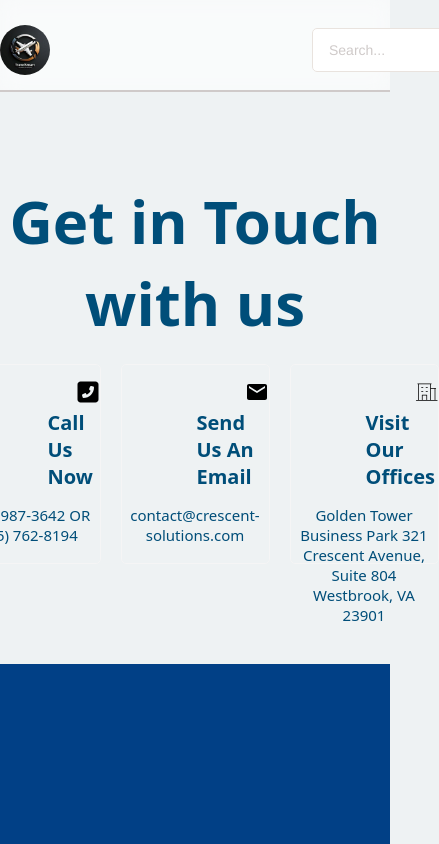
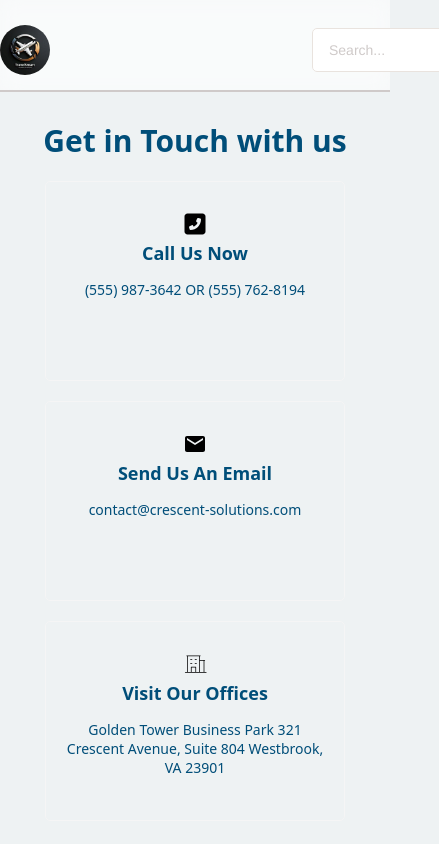
Before and after one commit to Quaintbrake5/Tech, a React (Vite) app: page /contact in a window 390 px wide. Shown: the top 844 px of the page, 439 px wide, since content can reach past the window. Built offline with nearby package versions, Linux system fonts and the light colour scheme.

Commit message:
Added my project

```diff
--- a/src/Components/sections/contact/Contact.css
+++ b/src/Components/sections/contact/Contact.css
@@ -1,69 +1,103 @@
-h2{
+h2 {
     font-size: 60px;
     margin-top: 180px;
     text-align: center;
     color: #004E79;
 }
 
-.contact_container{
+.contact_container {
     display: flex;
+    flex-wrap: wrap;
     margin-top: 20px;
     justify-content: center;
     gap: 20px;
 }
 
-.contact_container .box{
+.contact_container .box {
     border: 1px solid whitesmoke;
     width: 330px;
     height: 200px;
     border-radius: 5px;
+    display: flex;
+    flex-direction: column;
+    align-items: center;
+    padding: 15px;
+    box-sizing: border-box;
 }
 
-.contact_container .box:hover{
+.contact_container .box:hover {
     box-shadow: 1px 1px 1px 1px gainsboro;
 }
 
-.icon1{
+.icon1, .icon2, .icon3 {
     font-size: 70px;
-    color: #A16642;
-    margin-left: 123px;
     margin-top: 10px;
 }
 
-.icon2{
-    font-size: 70px;
-    color: #004E79;
-    margin-left: 123px;
-    margin-top: 10px;
+.icon1 {
+    color: #A16642;
 }
 
-.icon3{
-    font-size: 70px;
-    color: #A16642;
-    margin-left: 123px;
-    margin-top: 10px;
+.icon2 {
+    color: #004E79;
 }
 
-.info11{
+.icon3 {
+    color: #A16642;
+}
+
+.info11, .info1 {
     font-size: 20px;
     color: #004E79;
     font-weight: bold;
     margin-top: 5px;
-    margin-left: 95px;
+    text-align: center;
 }
 
-.info1{
-    font-size: 20px;
-    color: #004E79;
-    font-weight: bold;
-    margin-top: 5px;
-    margin-left: 75px;
+.info1 {
+    margin-left: 0;
 }
 
-.contact_info{
+.contact_info {
     font-size: 15px;
     color: #004E79;
     font-weight: 500;
     margin-top: 15px;
     text-align: center;
 }
+
+/* Media Queries for Small Screens */
+@media (max-width: 768px) {
+    h2 {
+        font-size: 40px;
+        margin-top: 120px;
+    }
+
+    .contact_container .box {
+        width: 90%;
+        max-width: 300px;
+    }
+
+    .icon1, .icon2, .icon3 {
+        font-size: 50px;
+    }
+
+    .info11, .info1 {
+        font-size: 18px;
+    }
+
+    .contact_info {
+        font-size: 14px;
+    }
+}
+
+@media (max-width: 480px) {
+    h2 {
+        font-size: 30px;
+    }
+
+    .contact_container {
+        flex-direction: column;
+        align-items: center;
+    }
+}
```
